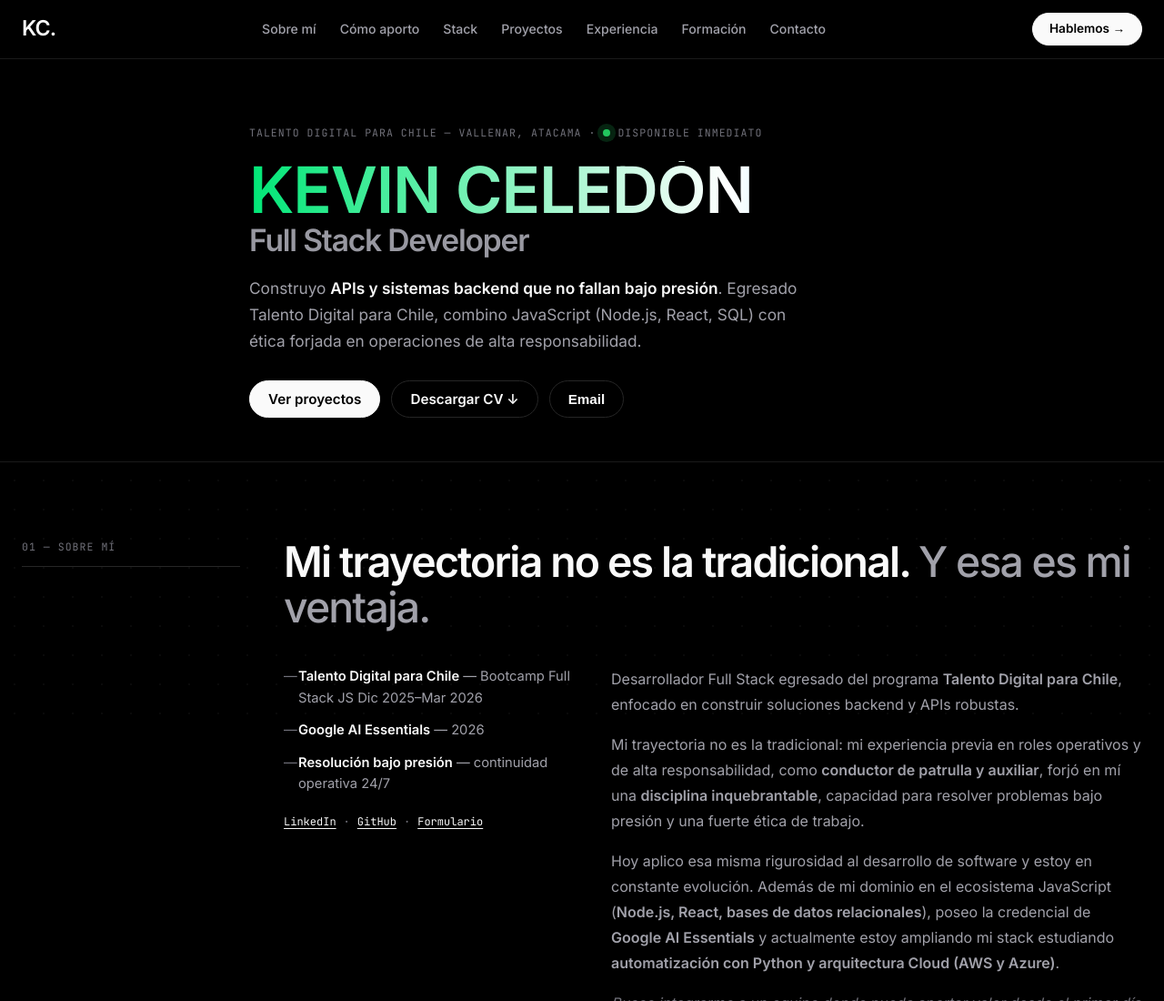
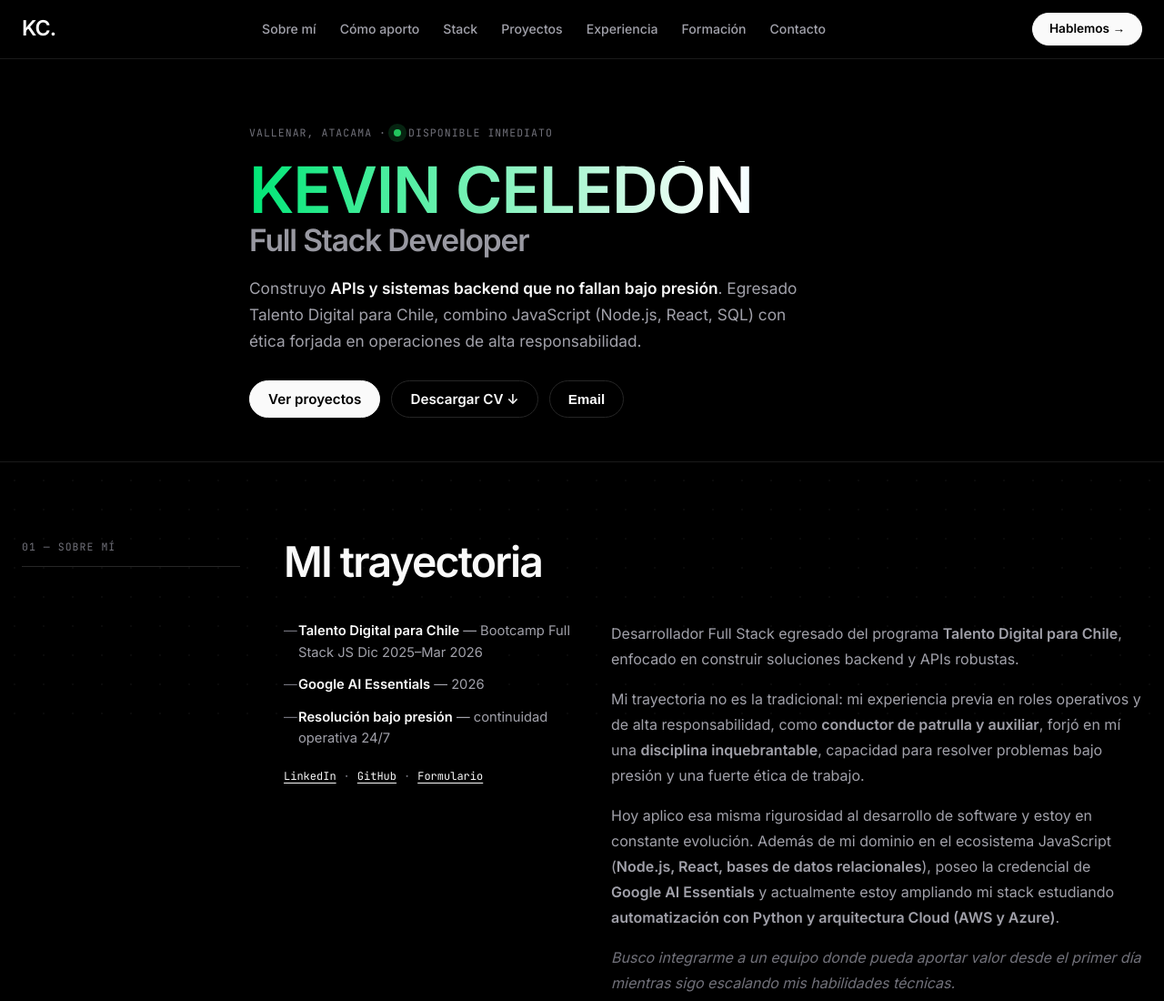
Before and after one commit to kevynceledon-ui/mi_Portafolio, a plain HTML site: page index.html in a window 1280 px wide. Shown: the top 1100 px of the page at 91% size. Drawn offline with nearby package versions, Linux system fonts and the light colour scheme.

Commit message:
simplifica hero y about: quita Talento Digital del hero y deja claim MI trayectoria

```diff
--- a/index.html
+++ b/index.html
@@ -39,7 +39,7 @@
         <section class="hero">
             <div class="container hero-grid">
                 <div class="hero-main">
-                    <p class="hero-eyebrow">Talento Digital para Chile — Vallenar, Atacama · <span class="status-dot"></span> Disponible inmediato</p>
+                    <p class="hero-eyebrow">Vallenar, Atacama · <span class="status-dot"></span> Disponible inmediato</p>
                     <h1 class="hero-title">
                         <span class="hero-name gradient-text">KEVIN CELEDÓN</span>
                         <span class="hero-role">Full Stack Developer</span>
@@ -60,7 +60,7 @@
             <div class="container editorial">
                 <div class="editorial-label"><span class="scramble-label" data-text="01 — Sobre mí">01 — Sobre mí</span><div class="label-line"></div></div>
                 <div class="editorial-content">
-                    <h2 class="editorial-claim">Mi trayectoria no es la tradicional. <span>Y esa es mi ventaja.</span></h2>
+                    <h2 class="editorial-claim">MI trayectoria</h2>
                     <div class="about-grid">
                         <div class="about-highlights">
                             <ul class="highlight-list">
```
